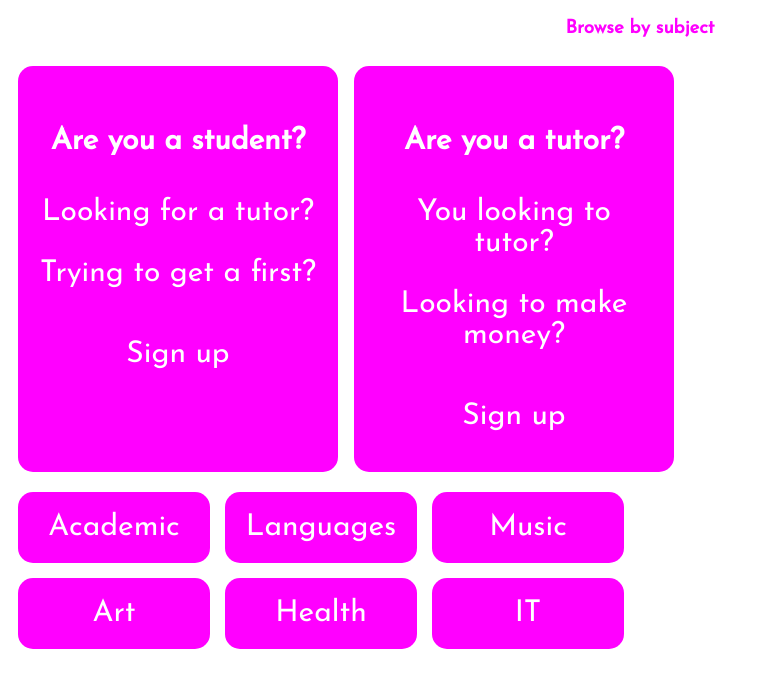
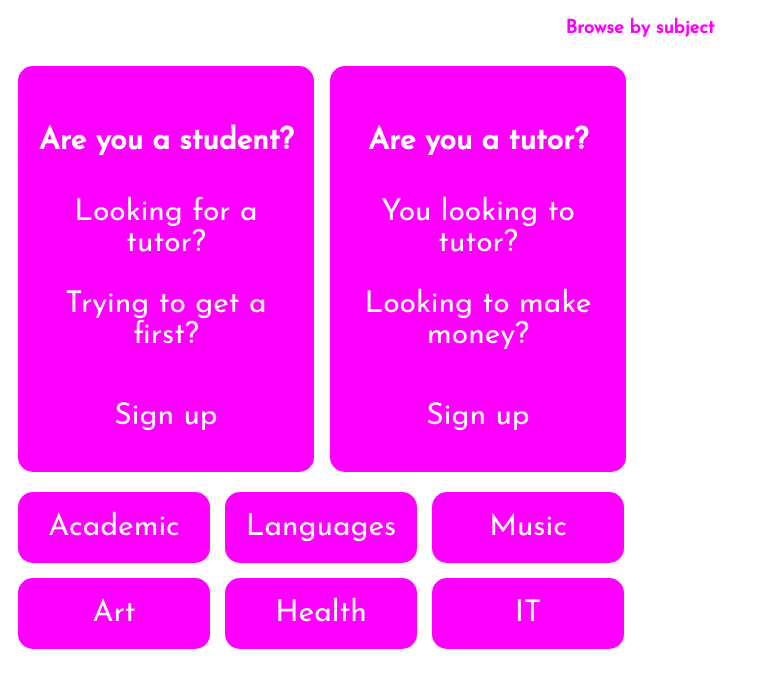
Before and after one commit to AnthonyLavender/portutor, a plain HTML site: page Website/index.html in a window 1280 px wide. Shown: the whole page, without its empty margins (0-760 px from the left). Drawn offline with Linux system fonts and the light colour scheme.

Commit message:
Update styles.css
Tryed to centre the grids, didn't work

```diff
--- a/Website/styles.css
+++ b/Website/styles.css
@@ -34,10 +34,10 @@
 .grid-container-signup{
   display: grid;
   grid-gap: 1em;
-  grid-template-columns: 20em 20em;
+  grid-template-columns: 18.5em 18.5em;
   padding: 10px;
   text-align: center;
-
+  border-radius: 0.5em;
 }
 /* Change the button layout  */
 button {
```
